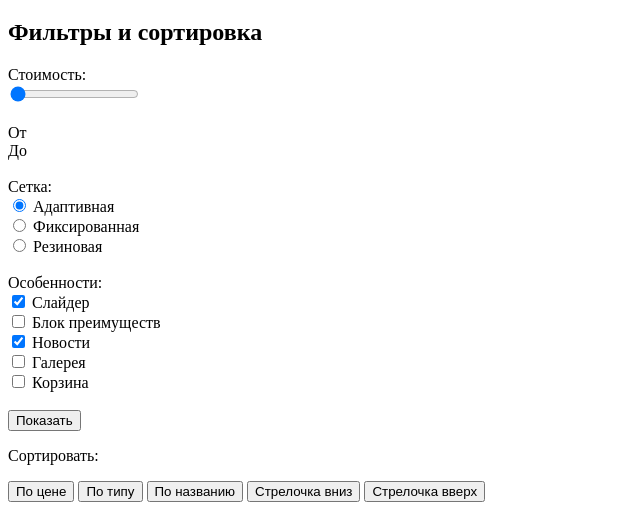
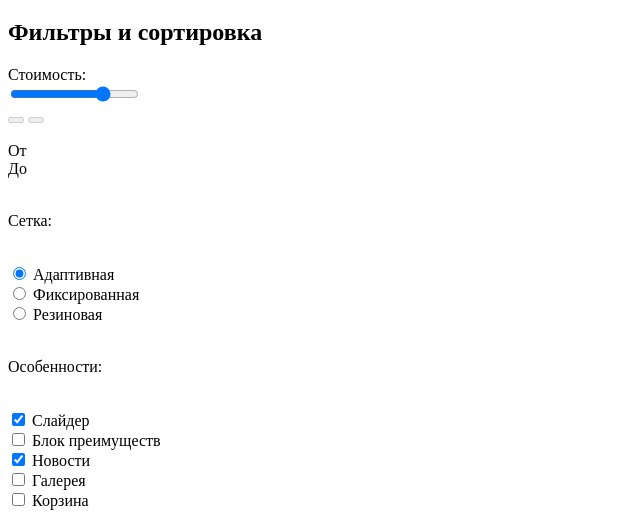
Before and after one commit to Echthegreat/1176737-nerds-28, a plain HTML site: page catalog.html in a window 1280 px wide. Shown: the part 260-779 px from the top of the page, without its empty margins (0-640 px from the left). Drawn offline with Linux system fonts and the light colour scheme.

Commit message:
Закончил HTML-разметку upd.1

```diff
--- a/catalog.html
+++ b/catalog.html
@@ -31,43 +31,63 @@
       <section>
         <h2 class="visually-hidden">Фильтры и сортировка</h2>
 
-        <form action="https://echo.htmlacademy.ru/" method="get" oninput="price-output.value=price-range.value">
-          <div>
+        <form action="https://echo.htmlacademy.ru/" method="get" oninput="priceoutput.value=pricerange.value">
+          <div class="range">
             <label>Стоимость:<br>
-              <input type="range" name="price-range" value="0" min="0" max="20000">
+              <input type="range" name="pricerange" value="15000" min="0" max="20000">
             </label>
-          </div>
-          <br>
 
-          <div>
-            <span>От</span>
-            <output name="price-output" value="0"></output>
-          </div>
-
-          <div>
-            <span>До</span>
+            <div class="line">
+              <button disabled class="left-pin"></button>
+              <button disabled class="right-pin>"></button>
+            </div>
           </div>
 
           <br>
 
           <div>
-            <label>Сетка:<br>
-              <input type="radio" name="grid" value="adaptive" checked> Адаптивная<br>
-              <input type="radio" name="grid" value="fixed"> Фиксированная<br>
-              <input type="radio" name="grid" value="fluid"> Резиновая
-            </label>
+            <div>
+              <span>От</span>
+              <output name="priceoutput" value="15000"></output>
+            </div>
+
+            <div>
+              <span>До</span>
+            </div>
           </div>
 
           <br>
 
           <div>
-            <label>Особенности:<br>
-              <input type="checkbox" name="features" value="slider" checked> Слайдер<br>
-              <input type="checkbox" name="features" value="advantages"> Блок преимуществ<br>
-              <input type="checkbox" name="features" value="news" checked> Новости<br>
-              <input type="checkbox" name="features" value="gallery"> Галерея<br>
-              <input type="checkbox" name="features" value="cart"> Корзина
-            </label>
+            <p>Сетка:</p><br>
+            <input type="radio" name="grid" id="adaptive" value="adaptive" checked>
+            <label for="adaptive">Адаптивная</label><br>
+
+            <input type="radio" name="grid" id="fixed" value="fixed">
+            <label for="fixed">Фиксированная</label><br>
+
+            <input type="radio" name="grid" id="fluid" value="fluid">
+            <label for="fluid">Резиновая</label>
+          </div>
+
+          <br>
+
+          <div>
+            <p>Особенности:</p><br>
+              <input type="checkbox" name="features" id="slider" value="slider" checked>
+              <label for="slider">Слайдер</label><br>
+
+              <input type="checkbox" name="features" id="advantages" value="advantages">
+              <label for="advantages">Блок преимуществ</label><br>
+
+              <input type="checkbox" name="features" id="news" value="news" checked>
+              <label for="news">Новости</label><br>
+
+              <input type="checkbox" name="features" id="gallery" value="gallery">
+              <label for="gallery">Галерея</label><br>
+
+              <input type="checkbox" name="features" id="cart" value="cart">
+              <label for="cart">Корзина</label>
           </div>
 
           <br>
@@ -165,7 +185,6 @@
           <li><a href="blank.html">Следующая</a></li>
         </ul>
       </section>
-
     </main>
 
     <footer>
@@ -182,9 +201,7 @@
              тел. +7 (812) 275-75-75
           </p>
 
-          <a href="blank.html">
-            <p>Напишите нам</p>
-          </a>
+          <a href="blank.html">Напишите нам</a>
         </div>
 
         <img src="img/index/map.jpg" alt="Санкт-Петербург, ул. Б. Конюшенная, д. 19/8.
```
Also changed, not shown: blank.html (+45 -3 lines), index.html (+7 -21 lines).
